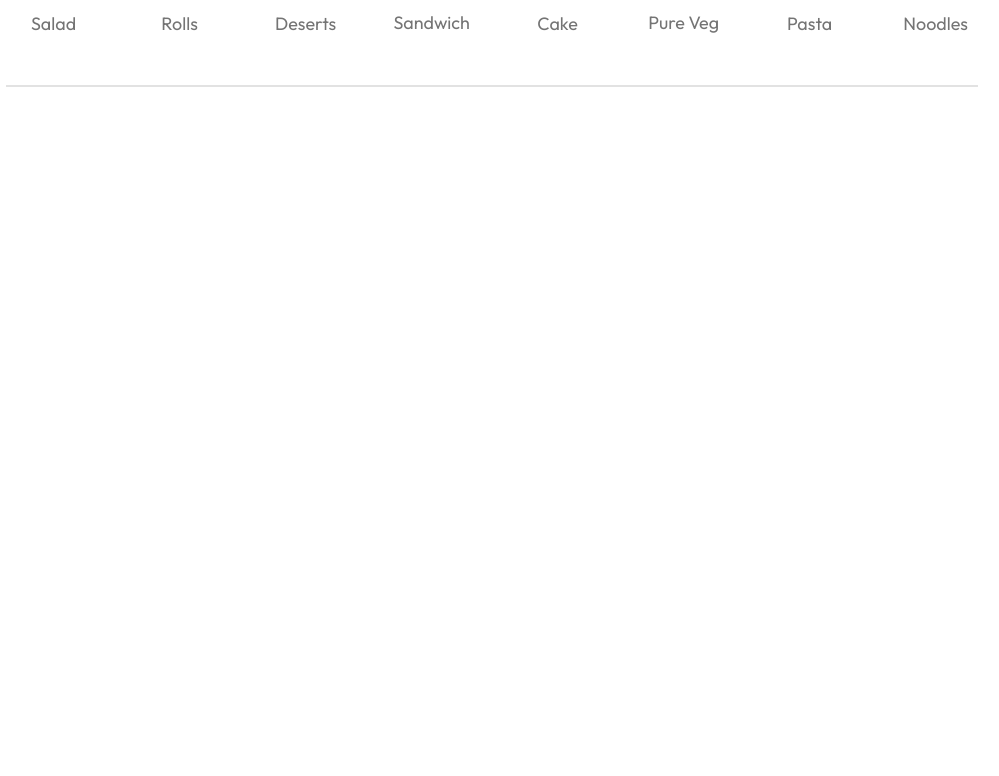
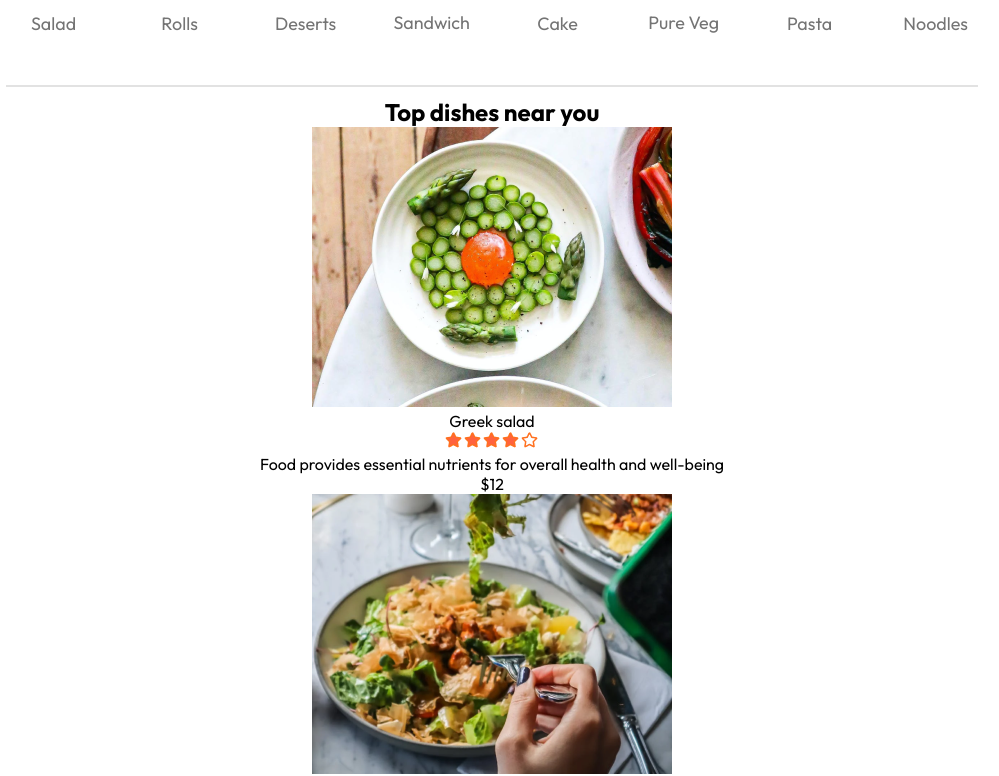
Before and after one commit to Himanshu21464/Food_Delivery, a React (Vite) app in the folder Frontend/Food_Delivery/: page / in a window 1280 px wide. Shown: the part 777-1553 px from the top of the page, without its empty margins (148-1147 px from the left). Before the commit the page ends 906 px from the top, so only its background shows below. Built offline with nearby package versions, Linux system fonts and the light colour scheme.

Commit message:
added the food items list

```diff
--- a/Frontend/Food_Delivery/src/components/ExploreMenu.css
+++ b/Frontend/Food_Delivery/src/components/ExploreMenu.css
@@ -50,3 +50,8 @@
     background-color: #e2e2e2;
     border: none;
 }
+
+.explore-menu-list-item .active{
+    border:4px solid tomato;
+    padding: 2px;
+}
--- a/Frontend/Food_Delivery/src/components/ExploreMenu.jsx
+++ b/Frontend/Food_Delivery/src/components/ExploreMenu.jsx
@@ -2,7 +2,7 @@ import React from 'react'
 import './ExploreMenu.css'
 import {menu_list} from '../../src/assets/frontend_assets/assets.js'
 
-function ExploreMenu() {
+function ExploreMenu({category, setCategory}) {
   return (
     <div className="explore-menu" id="explore-menu ">
         <h1>Explore Our Menu</h1>
@@ -10,8 +10,8 @@ function ExploreMenu() {
         <div className="explore-menu-list">
             {menu_list.map((item, index)=>{
                 return(
-                    <div key={index} className='explore-menu-list-item'>
-                        <img src={item.menu_image} alt="" />
+                    <div onClick={() => setCategory(prev => prev=== item.menu_name?"All":item.menu_name)} key={index} className='explore-menu-list-item'>
+                        <img className={category===item.menu_name?"active":""} src={item.menu_image} alt="" />
                         <p>{item.menu_name}</p>
 
                     </div>
--- /dev/null
+++ b/Frontend/Food_Delivery/src/components/FoodDisplay/FoodDisplay.jsx
@@ -0,0 +1,25 @@
+/* eslint-disable no-unused-vars */
+import React, { useContext } from 'react'
+import { StoreContext } from '../../context/StoreContext'
+import './FoodDisplay.css'
+import FoodItem from '../FoodItem/FoodItem'
+
+const FoodDisplay=({category})=> {
+
+    const {food_list} = useContext(StoreContext)
+  return (
+
+    <div className='food-display' id ='food-display'>
+        <h2>Top dishes near you</h2>
+        <div className='food-display-list'>
+            {food_list.map((item,index)=>{
+                return <FoodItem key={index} id={item.id} name={item.name} description={item.description} price={item.price} image={item.image} />
+            })}
+
+        </div>
+    </div>
+
+  )
+}
+
+export default FoodDisplay;
--- /dev/null
+++ b/Frontend/Food_Delivery/src/components/FoodItem/FoodItem.jsx
@@ -0,0 +1,24 @@
+/* eslint-disable no-unused-vars */
+import React from "react";
+import "./FoodItem.css";
+import { assets } from "../../assets/frontend_assets/assets.js";
+
+const FoodItem = ({id, name, price, description, image}) => {
+  return (
+    <div className="food-item">
+      <div className="food-item-img-container">
+        <img className="food-item-image" src={image} alt=""/>
+        </div>
+        <div className="food-item-info">
+            <div className="food-item-name-rating">
+                <p>{name}</p>
+                 <img src={assets.rating_starts} alt="" />
+        </div>
+        <p className="food-item-desc"> {description}</p>
+        <p className="food-item-price"> ${price}</p>
+      </div>
+    </div>
+  );
+};
+
+export default FoodItem;
--- /dev/null
+++ b/Frontend/Food_Delivery/src/context/StoreContext.jsx
@@ -0,0 +1,21 @@
+/* eslint-disable react-refresh/only-export-components */
+import React from 'react'
+import { createContext } from 'react';
+import { food_list } from '../assets/frontend_assets/assets';
+
+export const StoreContext = createContext(null);
+
+const StoreContextProvider = (props) => {
+
+    const contextValue = {
+        food_list
+
+    }
+    return (
+        <StoreContext.Provider value={contextValue}>
+            {props.children}
+            </StoreContext.Provider>
+    )
+}
+
+export default StoreContextProvider;
--- a/Frontend/Food_Delivery/src/main.jsx
+++ b/Frontend/Food_Delivery/src/main.jsx
@@ -1,13 +1,16 @@
-import { StrictMode } from 'react'
-import { createRoot } from 'react-dom/client'
-import './index.css'
-import App from './App.jsx'
-import {  BrowserRouter } from 'react-router-dom';
+import { StrictMode } from "react";
+import { createRoot } from "react-dom/client";
+import "./index.css";
+import App from "./App.jsx";
+import { BrowserRouter } from "react-router-dom";
+import StoreContextProvider from "./context/StoreContext.jsx";
 
-createRoot(document.getElementById('root')).render(
+createRoot(document.getElementById("root")).render(
   <StrictMode>
     <BrowserRouter>
-      <App />
+      <StoreContextProvider>
+        <App />
+      </StoreContextProvider>
     </BrowserRouter>
-  </StrictMode>,
-)
+  </StrictMode>
+);
--- a/Frontend/Food_Delivery/src/pages/Home/Home.jsx
+++ b/Frontend/Food_Delivery/src/pages/Home/Home.jsx
@@ -2,14 +2,20 @@ import React from 'react'
 import './Home.css'
 import Header from '../../components/Header/Header'
 import ExploreMenu from '../../components/ExploreMenu'
+import FoodDisplay from '../../components/FoodDisplay/FoodDisplay'
 
 function Home() {
+
+  const [category, setCategory] = React.useState('All');
+
+
+
   return (
     <div className="home">
       <Header />
-      <ExploreMenu />
-
-    </div>
+      <ExploreMenu category={category} setCategory={setCategory} />
+      <FoodDisplay category={category}/>
+          </div>
   )
 }
 
```
Also changed, not shown: Frontend/Food_Delivery/src/components/FoodDisplay/FoodDisplay.css (added), Frontend/Food_Delivery/src/components/FoodItem/FoodItem.css (added).
